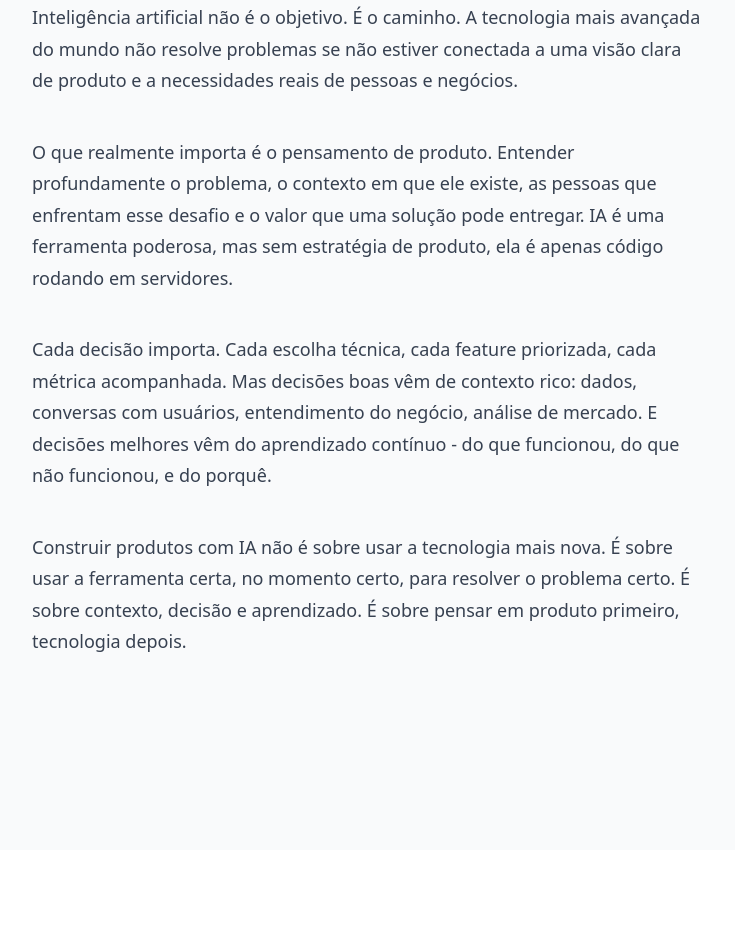
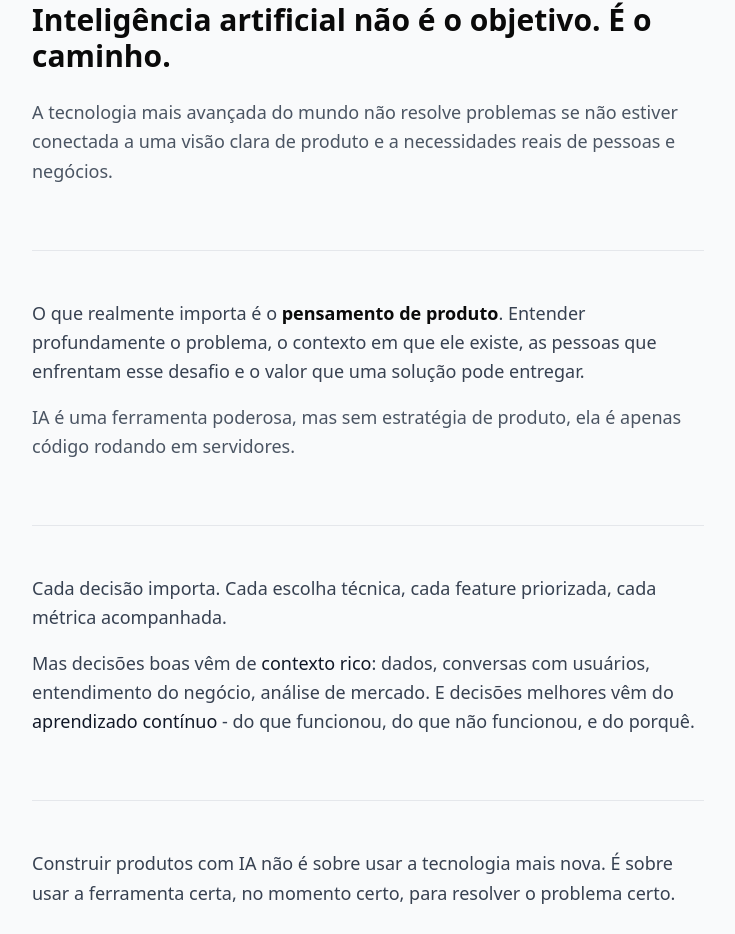
Before and after one commit to haendelllopes/portfolio-hndll, a Next.js app: page / in a window 1280 px wide. Shown: the part 1218-2152 px from the top of the page, without its empty margins (272-1007 px from the left). Built offline with nearby package versions, Linux system fonts and the light colour scheme.

Commit message:
Refactor Manifesto as editorial design element with typographic hierarchy and visual rhythm

```diff
--- a/src/components/Manifesto.tsx
+++ b/src/components/Manifesto.tsx
@@ -3,19 +3,42 @@ export default function Manifesto() {
     <section className="bg-[#f9fafb] py-32 md:py-48">
       <div className="container mx-auto px-4 md:px-6 lg:px-8">
         <div className="max-w-2xl mx-auto">
-          <div className="space-y-10 text-lg text-gray-700 leading-[1.75]">
-            <p>
-              Inteligência artificial não é o objetivo. É o caminho. A tecnologia mais avançada do mundo não resolve problemas se não estiver conectada a uma visão clara de produto e a necessidades reais de pessoas e negócios.
-            </p>
-            <p>
-              O que realmente importa é o pensamento de produto. Entender profundamente o problema, o contexto em que ele existe, as pessoas que enfrentam esse desafio e o valor que uma solução pode entregar. IA é uma ferramenta poderosa, mas sem estratégia de produto, ela é apenas código rodando em servidores.
-            </p>
-            <p>
-              Cada decisão importa. Cada escolha técnica, cada feature priorizada, cada métrica acompanhada. Mas decisões boas vêm de contexto rico: dados, conversas com usuários, entendimento do negócio, análise de mercado. E decisões melhores vêm do aprendizado contínuo - do que funcionou, do que não funcionou, e do porquê.
-            </p>
-            <p>
-              Construir produtos com IA não é sobre usar a tecnologia mais nova. É sobre usar a ferramenta certa, no momento certo, para resolver o problema certo. É sobre contexto, decisão e aprendizado. É sobre pensar em produto primeiro, tecnologia depois.
-            </p>
+          <div className="space-y-16">
+            <div>
+              <p className="text-2xl md:text-3xl font-bold text-[#0a0a0a] mb-6 leading-tight">
+                Inteligência artificial não é o objetivo. É o caminho.
+              </p>
+              <p className="text-lg text-gray-600 leading-relaxed">
+                A tecnologia mais avançada do mundo não resolve problemas se não estiver conectada a uma visão clara de produto e a necessidades reais de pessoas e negócios.
+              </p>
+            </div>
+
+            <div className="border-t border-gray-200 pt-12">
+              <p className="text-lg text-gray-700 leading-relaxed mb-4">
+                O que realmente importa é o <span className="font-bold text-[#0a0a0a]">pensamento de produto</span>. Entender profundamente o problema, o contexto em que ele existe, as pessoas que enfrentam esse desafio e o valor que uma solução pode entregar.
+              </p>
+              <p className="text-lg text-gray-600 leading-relaxed">
+                IA é uma ferramenta poderosa, mas sem estratégia de produto, ela é apenas código rodando em servidores.
+              </p>
+            </div>
+
+            <div className="border-t border-gray-200 pt-12">
+              <p className="text-lg text-gray-700 leading-relaxed mb-4">
+                Cada decisão importa. Cada escolha técnica, cada feature priorizada, cada métrica acompanhada.
+              </p>
+              <p className="text-lg text-gray-700 leading-relaxed">
+                Mas decisões boas vêm de <span className="font-medium text-gray-900">contexto rico</span>: dados, conversas com usuários, entendimento do negócio, análise de mercado. E decisões melhores vêm do <span className="font-medium text-gray-900">aprendizado contínuo</span> - do que funcionou, do que não funcionou, e do porquê.
+              </p>
+            </div>
+
+            <div className="border-t border-gray-200 pt-12">
+              <p className="text-lg text-gray-700 leading-relaxed mb-6">
+                Construir produtos com IA não é sobre usar a tecnologia mais nova. É sobre usar a ferramenta certa, no momento certo, para resolver o problema certo.
+              </p>
+              <p className="text-xl font-semibold text-[#0a0a0a] leading-relaxed">
+                É sobre <span className="font-bold">contexto, decisão e aprendizado</span>. É sobre pensar em <span className="font-bold">produto primeiro, tecnologia depois</span>.
+              </p>
+            </div>
           </div>
         </div>
       </div>
```
